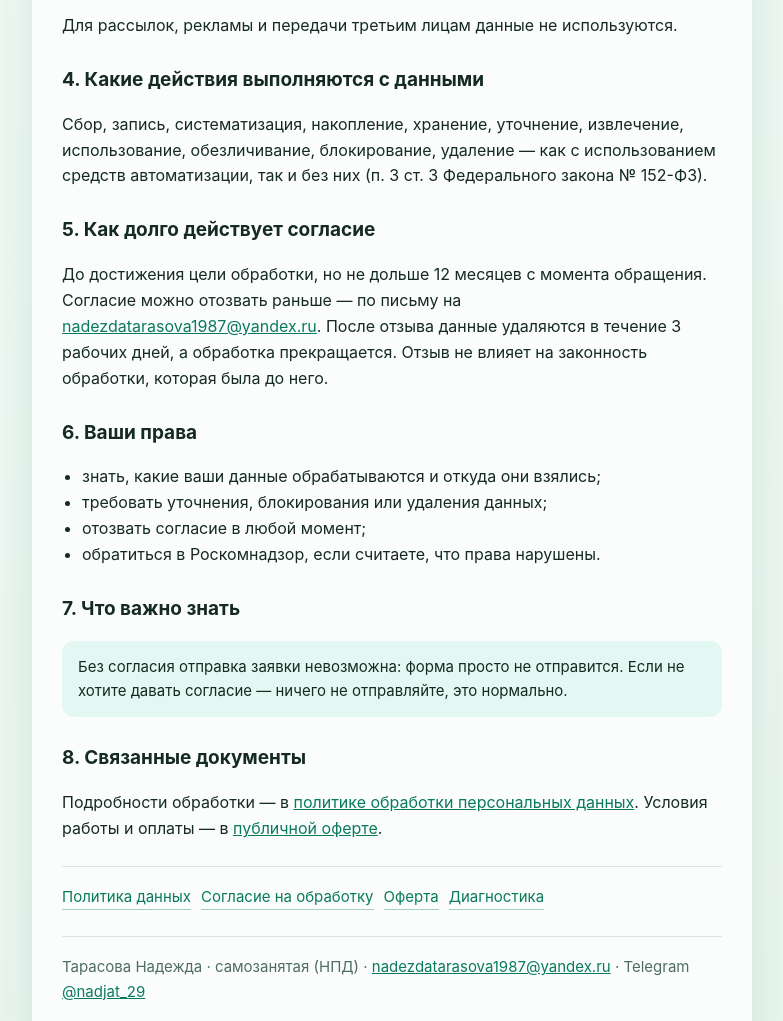
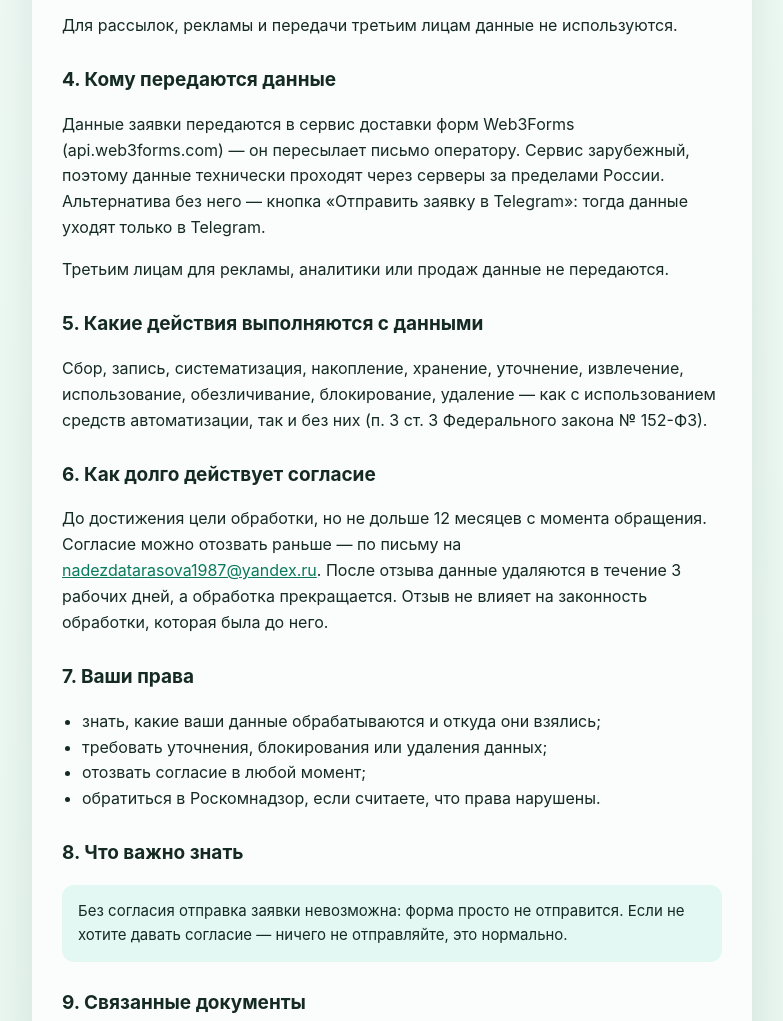
Before and after one commit to beioyacofta-svg/design-processov-site, a plain HTML site: page consent/index.html in a window 1280 px wide. Shown: the part 952-1973 px from the top of the page, without its empty margins (248-1031 px from the left). Drawn offline with Linux system fonts and the light colour scheme.

Commit message:
Документы приведены к реальности: заявки идут через Web3Forms, добавлена оговорка и альтернатива

```diff
--- a/consent/index.html
+++ b/consent/index.html
@@ -71,19 +71,26 @@ th{font-weight:700;background:rgba(var(--mint),.14)}
     </ul>
     <p>Для рассылок, рекламы и передачи третьим лицам данные не используются.</p>
 
-    <h2>4. Какие действия выполняются с данными</h2>
+    <h2>4. Кому передаются данные</h2>
+    <p>Данные заявки передаются в сервис доставки форм Web3Forms (api.web3forms.com) — он
+      пересылает письмо оператору. Сервис зарубежный, поэтому данные технически проходят через
+      серверы за пределами России. Альтернатива без него — кнопка «Отправить заявку в Telegram»:
+      тогда данные уходят только в Telegram.</p>
+    <p>Третьим лицам для рекламы, аналитики или продаж данные не передаются.</p>
+
+    <h2>5. Какие действия выполняются с данными</h2>
     <p>Сбор, запись, систематизация, накопление, хранение, уточнение, извлечение, использование,
       обезличивание, блокирование, удаление — как с использованием средств автоматизации,
       так и без них (п. 3 ст. 3 Федерального закона № 152-ФЗ).</p>
 
-    <h2>5. Как долго действует согласие</h2>
+    <h2>6. Как долго действует согласие</h2>
     <p>До достижения цели обработки, но не дольше 12 месяцев с момента обращения.
       Согласие можно отозвать раньше — по письму на
       <a href="mailto:nadezdatarasova1987@yandex.ru">nadezdatarasova1987@yandex.ru</a>.
       После отзыва данные удаляются в течение 3 рабочих дней, а обработка прекращается.
       Отзыв не влияет на законность обработки, которая была до него.</p>
 
-    <h2>6. Ваши права</h2>
+    <h2>7. Ваши права</h2>
     <ul>
       <li>знать, какие ваши данные обрабатываются и откуда они взялись;</li>
       <li>требовать уточнения, блокирования или удаления данных;</li>
@@ -91,11 +98,11 @@ th{font-weight:700;background:rgba(var(--mint),.14)}
       <li>обратиться в Роскомнадзор, если считаете, что права нарушены.</li>
     </ul>
 
-    <h2>7. Что важно знать</h2>
+    <h2>8. Что важно знать</h2>
     <div class="note">Без согласия отправка заявки невозможна: форма просто не отправится.
       Если не хотите давать согласие — ничего не отправляйте, это нормально.</div>
 
-    <h2>8. Связанные документы</h2>
+    <h2>9. Связанные документы</h2>
     <p>Подробности обработки — в <a href="/privacy/">политике обработки персональных данных</a>.
       Условия работы и оплаты — в <a href="/offer/">публичной оферте</a>.</p>
 
```
Also changed, not shown: privacy/index.html (+10 -2 lines).
